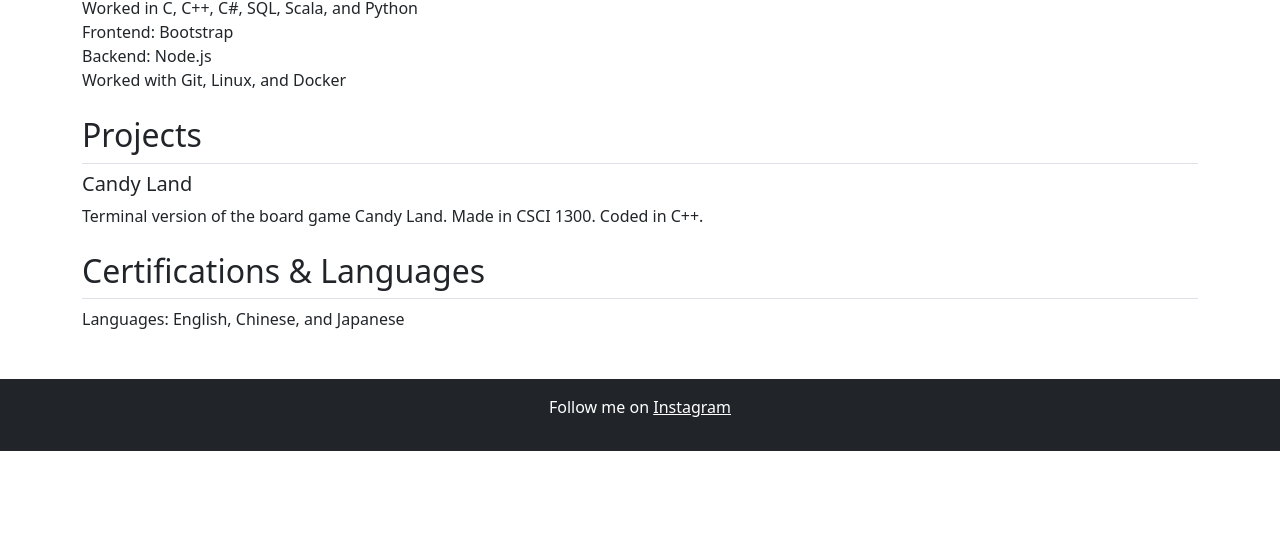
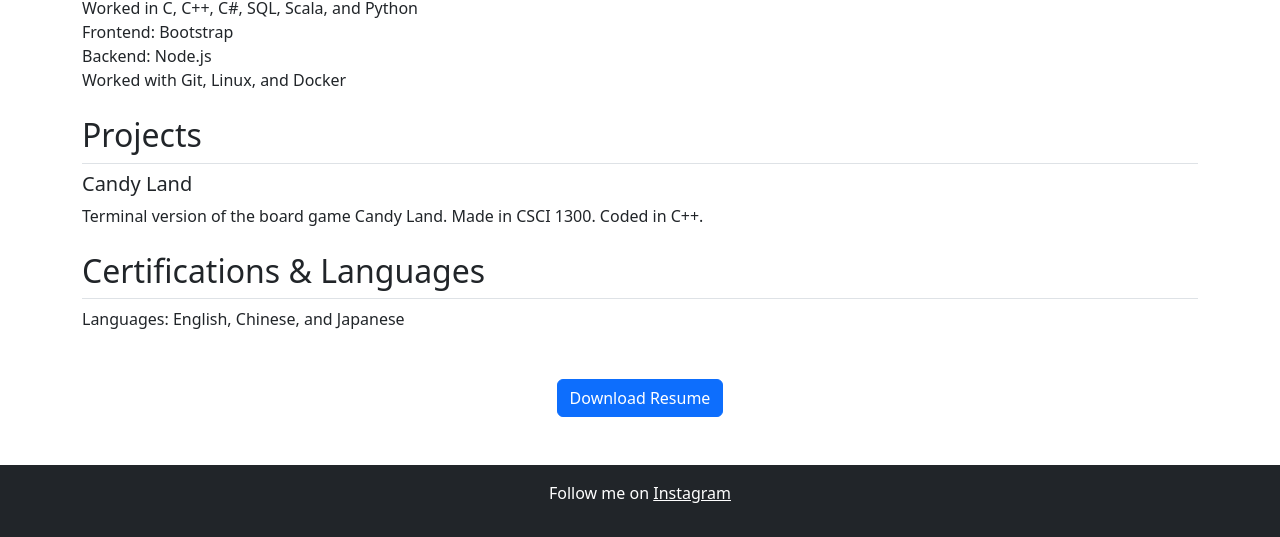
Before and after one commit to dannytoy/lab3, a plain HTML site: page views/resume.html in a window 1280 px wide. Shown: the part 656-1193 px from the top of the page. Before the commit the page ends 1107 px from the top, so only its background shows below. Drawn offline with nearby package versions, Linux system fonts and the light colour scheme.

Commit message:
added resume

```diff
--- a/views/resume.html
+++ b/views/resume.html
@@ -85,6 +85,13 @@
         </section>
     </div>
 
+     <!-- Download Button -->
+     <div class="container text-center mt-5">
+        <a href="../resources/img/resume.pdf" download>
+            <button class="btn btn-primary">Download Resume</button>
+        </a>
+    </div>
+
     <!-- Footer -->
     <footer class="bg-dark text-white text-center py-3 mt-5">
         <p>Follow me on <a href="https://www.instagram.com/chiisaidanny/" class="text-white" target="_blank">Instagram</a></p>
```
Also changed, not shown: 1 other file.
